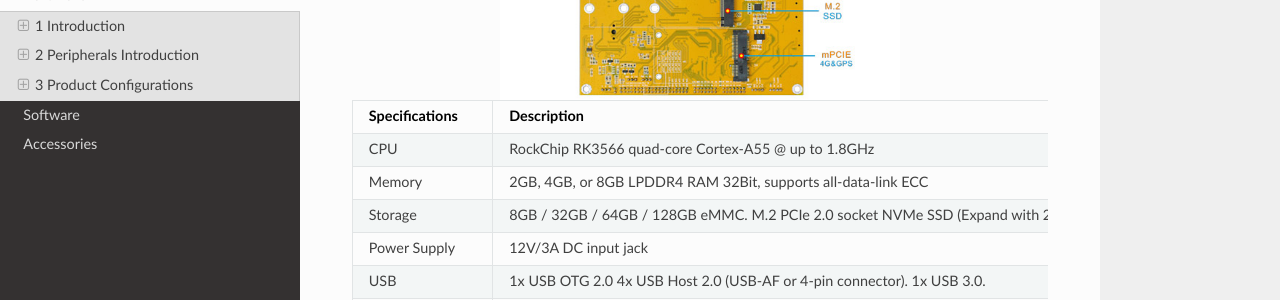
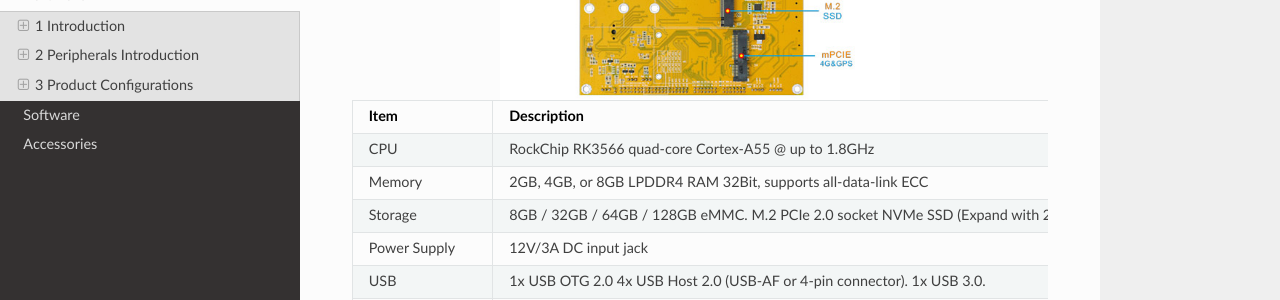
Before and after one commit to boardcon/EM3566, a Sphinx documentation site: the page built from docs/source/hardware.rst, in a window 1280 px wide and 900 px high, scrolled down 862 px. Shown: the part 151-451 px from the top of the window. Built offline with Sphinx 7.4.7 and the Read the Docs theme 2.0.0, drawn with Linux system fonts in a browser that asks for light colours.

Commit message:
Update hardware.rst

```diff
--- a/docs/source/hardware.rst
+++ b/docs/source/hardware.rst
@@ -36,7 +36,7 @@
     :widths: 15 30
     :header-rows: 1
 
-    * - Specifications
+    * - Item
       - Description
     * - CPU
       - RockChip RK3566 quad-core Cortex-A55 @ up to 1.8GHz
```
